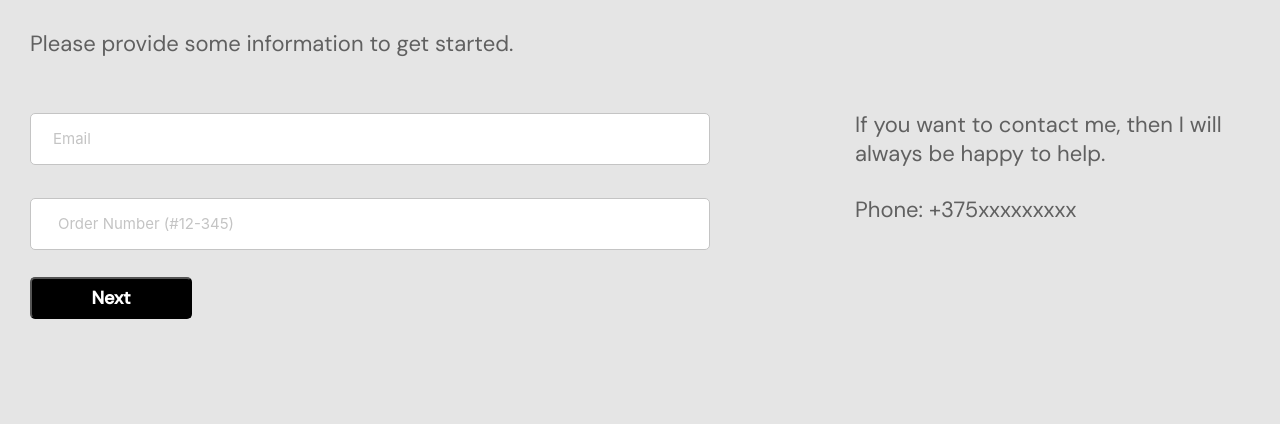
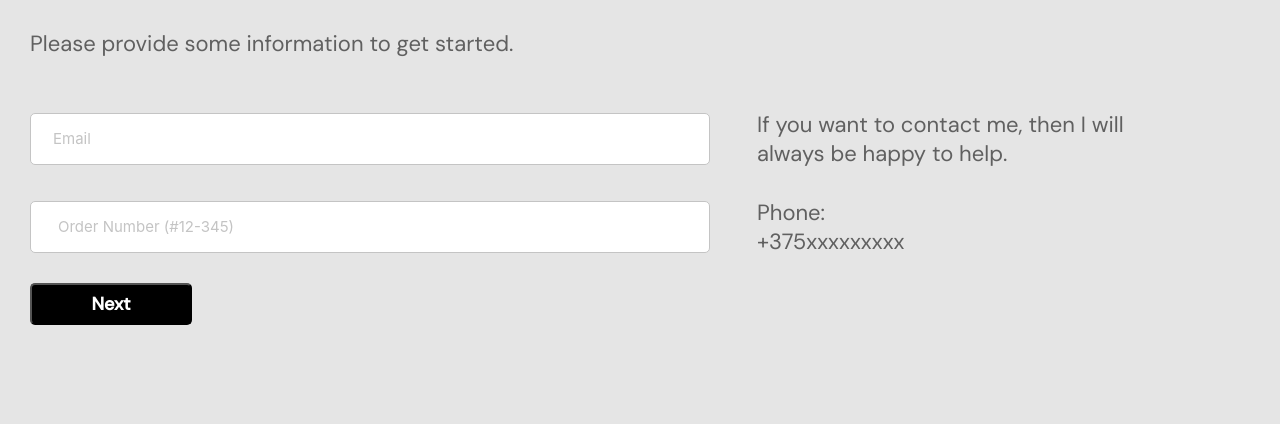
Before and after one commit to VaniyOstapenko/sv-app, a plain HTML site: page page/content.html in a window 1280 px wide. Shown: the part 191-615 px from the top of the page. Drawn offline with Linux system fonts and the light colour scheme.

Commit message:
add project

```diff
--- a/styles/content.css
+++ b/styles/content.css
@@ -108,13 +108,12 @@ footer nav p:not(:last-child) {
     font: 400 22px 'DM Sans';
     color: #606060;
     margin-top: 52px;
-    margin-left: 52px;
+    margin-left: 47px;
     width: 395px;
 }
 
 .middle div {
     display: flex;
-    justify-content: space-between;
     align-items: center;
 }
 
@@ -130,8 +129,9 @@ footer nav p:not(:last-child) {
 .end p {
     font: 400 22px 'DM Sans';
     color: #606060;
-    margin-left: 52px;
-    width: 395px;
+    margin-top: 30px;
+    margin-left: 47px;
+    width: 200px;
 }
 
 
@@ -143,7 +143,6 @@ footer nav p:not(:last-child) {
 
 .end div {
     display: flex;
-    justify-content: space-between;
     align-items: center;
 }
 
```
